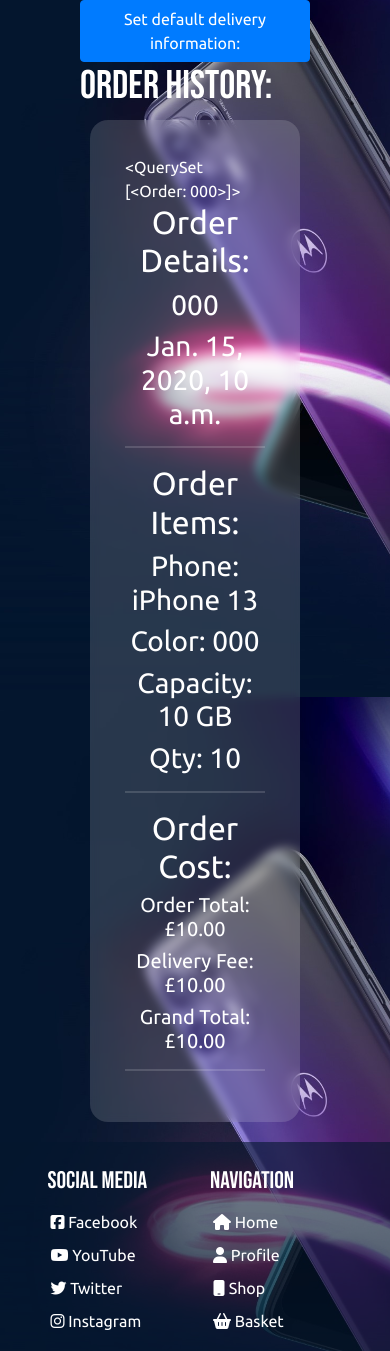
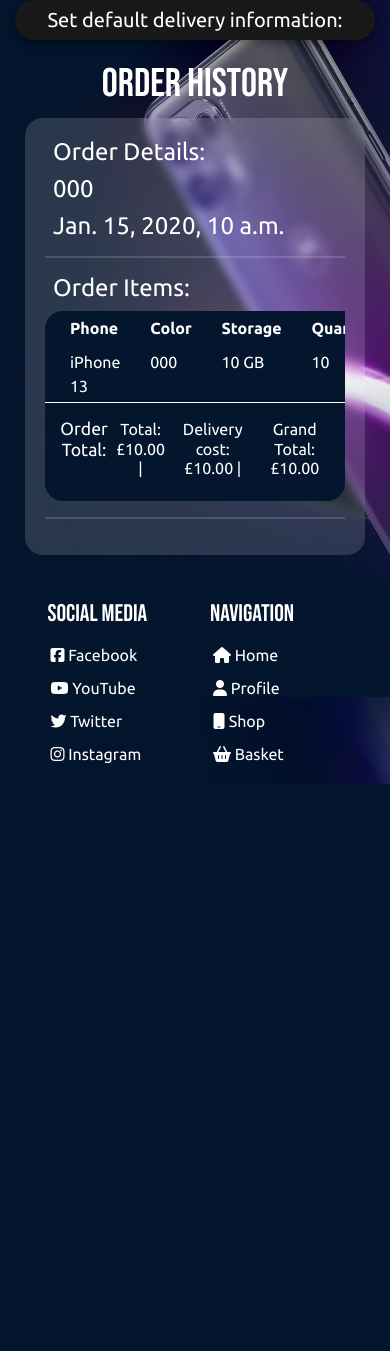
Before and after one commit to luke2533/prime-mobile, a Django app: page /profile/ in a window 390 px wide. Shown: the part 147-1498 px from the top of the page. After the commit the page ends 931 px from the top, so only its background shows below. Run offline with Django 3.2, Linux system fonts and the light colour scheme; a user stored in the database is signed in; data comes from the database, SQL or seed files in the repository; tables that the repository leaves empty hold one stand-in row (values such as "Sample post"); some libraries are stand-ins or nearby versions.

Commit message:
Profile page updated to be responsive on all devices

```diff
--- a/checkout/templates/checkout/checkout_success.html
+++ b/checkout/templates/checkout/checkout_success.html
@@ -17,7 +17,7 @@
                             <h5 class="success-sm-title">Order Date:</h5>
                         </div>
                         <div class="col-sm-6 col-md-7 col-6">
-                            <h5 class="success-sm" id="order-number">{{ order.order_number }}</h5>
+                            <h5 class="success-sm order-number">{{ order.order_number }}</h5>
                             <h5 class="success-sm">{{ order.date }}</h5>
                         </div>
                     </div>
--- a/profiles/forms.py
+++ b/profiles/forms.py
@@ -25,7 +25,7 @@ class UserProfileForm(forms.ModelForm):
             else:
                 placeholder = placeholders[field]
             self.fields[field].widget.attrs["placeholder"] = placeholder
-            self.fields[field].widget.attrs["class"] = ""
+            self.fields[field].widget.attrs["class"] = "admin-input"
             # Try when using stripe for card box (CSS Class)
             self.fields[field].label = False
 
--- a/profiles/templates/profiles/profile.html
+++ b/profiles/templates/profiles/profile.html
@@ -8,17 +8,17 @@
 {% block content %}
     <div class="container-fluid">
         <div class="row justify-content-center">
-            <div class="col-8">
-                <a class="btn btn-primary" data-toggle="collapse" href="#deliveryInfo" role="button" aria-expanded="false" aria-controls="deliveryInfo">
+            <div class="col-sm-11 col-md-12 col-lg-11 col-xl-8">
+                <a class="btn btn-primary prime-btn profile-btn" data-toggle="collapse" href="#deliveryInfo" role="button" aria-expanded="false" aria-controls="deliveryInfo">
                     Set default delivery information:
                 </a>
 
                 <div class="collapse" id="deliveryInfo">
-                    <div class="">
+                    <div class="profile-default">
                         <form action="{% url 'profile' %}" method="POST" id="profile-save-form">
                             {% csrf_token %}
                             {{ form|crispy }}
-                            <button type="submit">Set Default</button>
+                            <button class="prime-btn" type="submit">Set Default</button>
                         </form>
                     </div>
                 </div>
@@ -26,30 +26,48 @@
         </div>
 
         <div class="row justify-content-center">
-            <div class="col-8">
-                <h1>Order History:</h1>
-                <div class="bag-background bag-items">
-                    {{ orders }}
+            <div class="col-sm-12 col-md-12 col-lg-11 col-xl-8">
+                <h1 class="text-center">Order History</h1>
+                <div class="bag-background bag-items profile-box">
                     {% for order in orders %}
                         <div class="bag-detail">
-                            <h2>Order Details:</h2>
-                            <a href="{% url 'order_history' order.order_number %}" title="{{ order.order_number }}"><h3>{{ order.order_number }}<h3></a>
-                            <h3>{{ order.date }}</h3>
+                            <h2 class="text-left pl-2 profile-title-sm">Order Details:</h2>
+                            <a href="{% url 'order_history' order.order_number %}" title="{{ order.order_number }}"><h3 class="text-left pl-2 profile-title-sm order-number">{{ order.order_number }}<h3></a>
+                            <h3 class="text-left pl-2 profile-title-sm">{{ order.date }}</h3>
                             <hr class="bag-hr">
 
-                            <h2>Order Items:</h2>
-                            {% for item in order.orderitems.all %}
-                                <h3>Phone: {{ item.phone }}</h3>
-                                <h3>Color: {{ item.phone_color }}</h3>
-                                <h3>Capacity: {{ item.phone_storage }} GB</h3>
-                                <h3>Qty: {{ item.phone_quantity }}</h3>
-                                <hr class="bag-hr">
-                            {% endfor %}
+                            <h2 class="text-left pl-2 profile-title-sm">Order Items:</h2>
+                            <div class="table-overflow">
+                                <table class="table table-sm table-borderless success-table">
+                                    <thead class="text-left">
+                                        <tr>
+                                            <th class="profile-items">Phone</th>
+                                            <th class="profile-items">Color</th>
+                                            <th class="profile-items">Storage</th>
+                                            <th class="profile-items">Quantity</th>
+                                            <th class="profile-items">Cost</th>
+                                        </tr>
+                                    </thead>
+                                    <tbody class="text-left">
+                                        {% for item in order.orderitems.all %}
+                                            <tr>
+                                                <td class="profile-items">{{ item.phone }}</td>
+                                                <td class="profile-items">{{ item.phone_color }}</td>
+                                                <td class="profile-items">{{ item.phone_storage }} GB</td>
+                                                <td class="profile-items">{{ item.phone_quantity }}</td>
+                                                <td class="profile-items">£{{ item.phone_price }}</td>
+                                            </tr>
+                                        {% endfor %}
+                                    </tbody>
+                                </table>
+                            </div>
 
-                            <h2>Order Cost:</h2>
-                            <h5>Order Total: £{{ order.order_total }}</h5>
-                            <h5>Delivery Fee: £{{ order.delivery_cost }}</h5>
-                            <h5>Grand Total: £{{ order.grand_total }}</h5>
+                            <div class="profile-total">
+                                <h2 class="profile-order-total">Order Total:</h2>
+                                <h5 class="profile-total-title">Total: £{{ order.order_total }} |</h5>
+                                <h5 class="profile-total-title">Delivery cost: £{{ order.delivery_cost }} |</h5>
+                                <h5 class="profile-total-title">Grand Total: £{{ order.grand_total }}</h5>
+                            </div>
 
                             <hr class="bag-hr">
                         </div>
--- a/static/css/base.css
+++ b/static/css/base.css
@@ -542,27 +542,30 @@ h1, h2 {
     margin-right: 10px;
 }
 .prime-btn {
-    background-color: #181818;
+    background-color: #181818 !important;
     box-shadow: rgba(0, 0, 0, .2) 0 3px 5px -1px,rgba(0, 0, 0, .14) 0 6px 10px 0,rgba(0, 0, 0, .12) 0 1px 18px 0;
     border-radius: 24px;
     cursor: pointer;
     color: white;
     padding: 5px 15px !important;
+    border: none !important;
 }
 .prime-btn:active {
-    box-shadow: 0 4px 4px 0 rgb(60 64 67 / 30%), 0 8px 12px 6px rgb(60 64 67 / 15%);
-    outline: none;
+    box-shadow: 0 4px 4px 0 rgb(60 64 67 / 30%), 0 8px 12px 6px rgb(60 64 67 / 15%) !important;
+    outline: none !important;
 }
 
 .prime-btn:focus {
-    outline: none;
-    border: 3px solid #4285f4;
-    color: #4285f4;
+    outline: none !important;
+    border: 3px solid #4285f4 !important;
+    background-color: #181818 !important;
+    color: #4285f4 !important;
 }
 
 .prime-btn:hover {
-    outline: none;
-    border: 2px solid #4285f4;
+    outline: none !important;
+    background-color: #181818 !important;
+    border: 2px solid #4285f4 !important;
   }
 
 
@@ -573,7 +576,7 @@ h1, h2 {
 #success-order-total {
     font-size: 2em;
 }
-#order-number {
+.order-number {
     overflow: auto;
 }
 .success-box {
@@ -653,6 +656,44 @@ h1, h2 {
 }
 
 /* Admin */
+
+/* Profiles */
+.profile-btn {
+    width: 100%;
+    margin-bottom: 20px;
+    font-size: 1.5em;
+}
+.profile-default {
+    margin-top: 20px;
+    background-color: rgba(255, 255, 255, .15);
+    backdrop-filter: blur(5px);
+    padding: 15px;
+    border-radius: 18px;
+}
+.profile-items {
+    padding-left: 25px !important;
+    font-size: 1.25em;
+}
+.profile-total-title {
+    margin-left: 15px;
+    font-size: 1.5em;
+    margin-top: 4px;
+}
+.profile-box{
+    padding: 20px !important;
+}
+.profile-order-total {
+    font-size: 2em;
+}
+.profile-total {
+    display: flex;
+    justify-content: center;
+    background-color: #04162e;
+    border-radius: 0px 0px 18px 18px;
+    border: black 1px 1px 0px 1px solid;
+    padding: 15px;
+}
+/* Profiles */
 
 /* Reviews */
 
@@ -791,6 +832,14 @@ h1, h2 {
         position: static;
         width: 823px !important;
     }
+    .profile-total-title {
+        margin-left: 10px;
+        font-size: 1.4em;
+        margin-top: 4px;
+    }
+    .profile-order-total {
+        font-size: 1.75em;
+    }
 }
 
 @media (min-width: 992px) {
@@ -858,6 +907,14 @@ h1, h2 {
     }
     .bag-total-title {
         margin-right: 15px;
+    }
+    .profile-total-title {
+        margin-left: 7px;
+        font-size: 1.25em;
+        margin-top: 2px;
+    }
+    .profile-order-total {
+        font-size: 1.3em;
     }
 }
 
@@ -973,6 +1030,26 @@ h1, h2 {
         margin-left: 7.5px;
     }
     #success-order-total {
+        font-size: 1.25em;
+    }
+    .profile-total-title {
+        margin-left: 7px;
+        font-size: 1em;
+        margin-top: 2px;
+    }
+    .profile-order-total {
+        font-size: 1.1em;
+    }
+    .table-overflow {
+        overflow: auto;
+    }
+    .profile-items {
+        font-size: 1em;
+    }
+    .profile-title-sm {
+        font-size: 1.5em;
+    }
+    .profile-btn {
         font-size: 1.25em;
     }
 }
@@ -1117,10 +1194,12 @@ h1, h2 {
     }
     .success-details {
         overflow: auto;
-        /* padding-right: 10px !important; */
     }
     .success-mobile {
-        /* padding-right: 10px !important; */
         text-align: left !important;
     }
+    .profile-total {
+        overflow: auto;
+        padding-left: 50px !important;
+    }
 }
```
Also changed, not shown: README.md.
